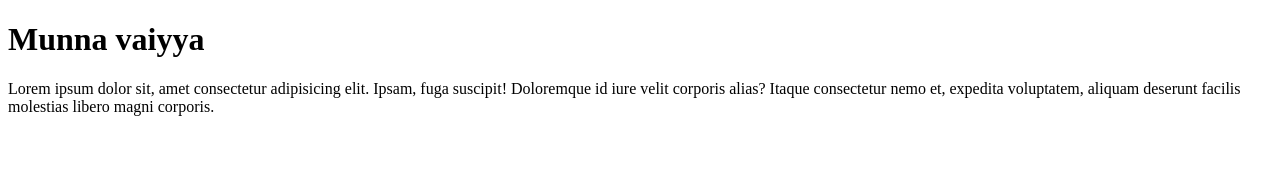
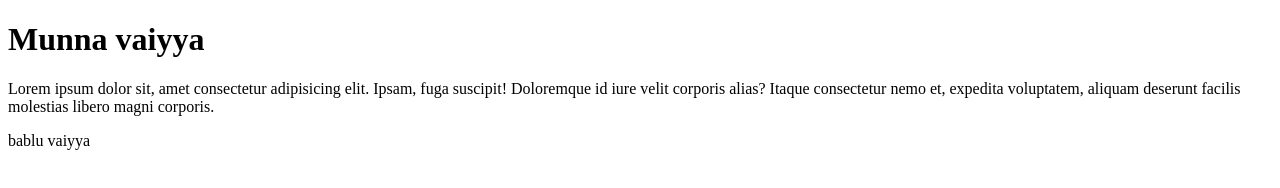
Before and after one commit to rikc7260-cpu/first-project, a plain HTML site: page index.html in a window 1280 px wide. Drawn offline with Linux system fonts and the light colour scheme.

Commit message:
Update index.html

```diff
--- a/index.html
+++ b/index.html
@@ -10,6 +10,8 @@
     <p>
     Lorem ipsum dolor sit, amet consectetur adipisicing elit. Ipsam, fuga suscipit! Doloremque id iure velit corporis alias? Itaque consectetur nemo et, expedita voluptatem, aliquam deserunt facilis molestias libero magni corporis.
     </p>
+    <p>bablu vaiyya</p>
+
 
 </body>
 </html>
```
